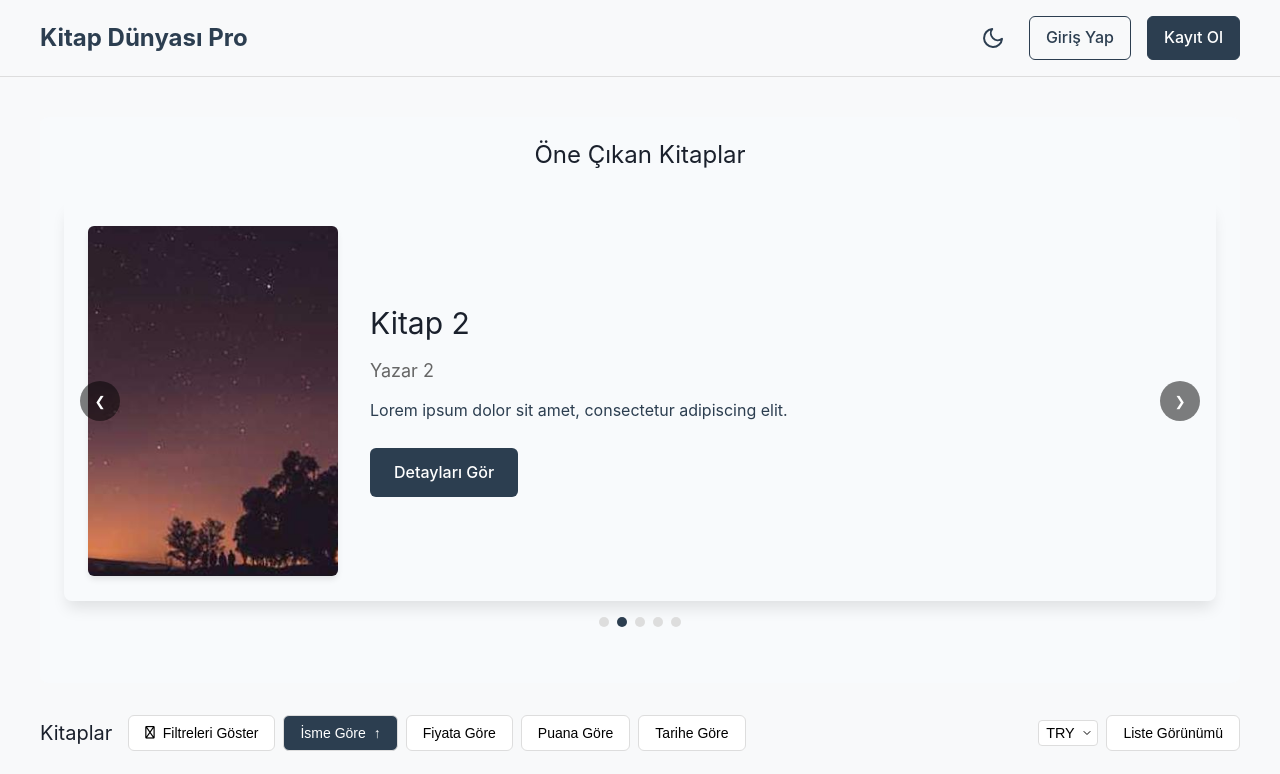
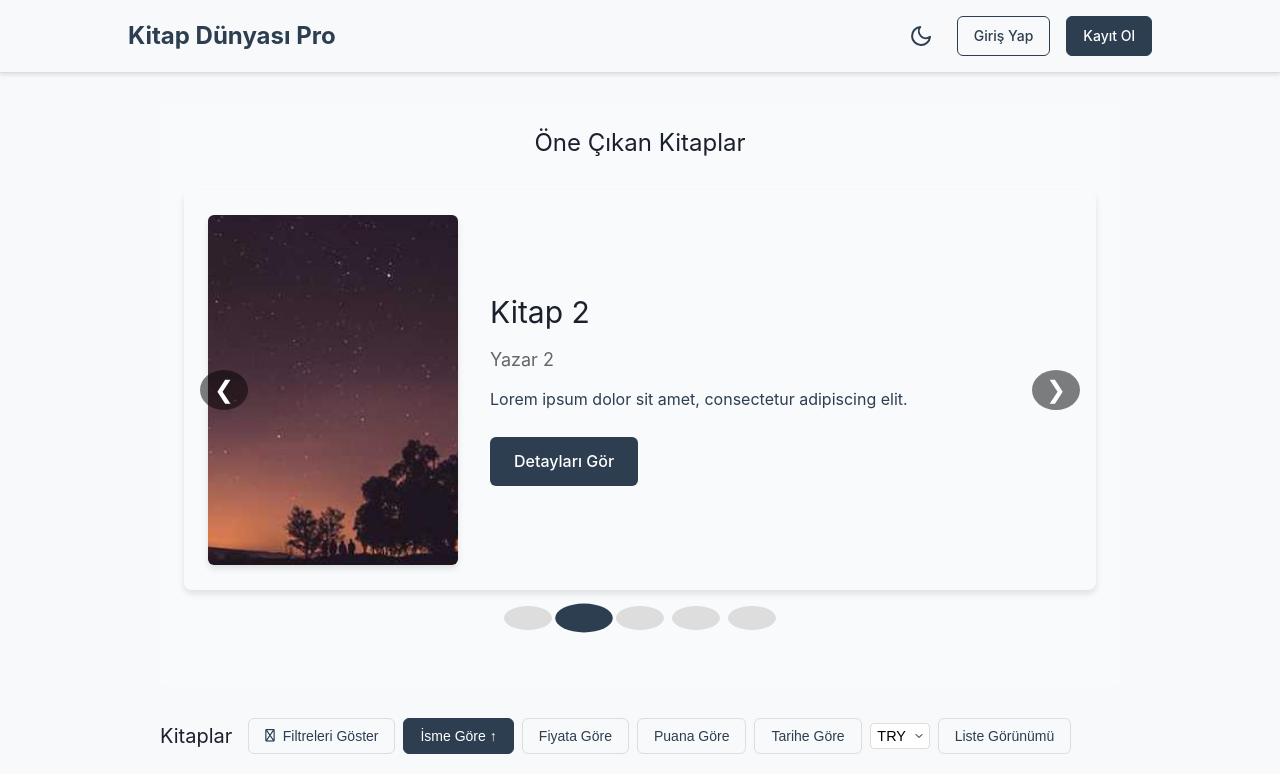
Before and after one commit to oguzhan-baysal/kitap-dunyasi-pro, a Vue app: page / in a window 1280 px wide. Shown: the top 774 px of the page. Built offline with nearby package versions, Linux system fonts and the light colour scheme; no server answers.

Commit message:
responsive

```diff
--- a/src/App.vue
+++ b/src/App.vue
@@ -48,6 +48,25 @@ onMounted(async () => {
 .main-content {
   flex: 1;
   padding: $spacing-4;
+  width: 100%;
+  max-width: 1200px;
+  margin: 0 auto;
+
+  @media (max-width: $breakpoint-xl) {
+    max-width: 1024px;
+  }
+
+  @media (max-width: $breakpoint-lg) {
+    max-width: 768px;
+  }
+
+  @media (max-width: $breakpoint-md) {
+    padding: $spacing-3;
+  }
+
+  @media (max-width: $breakpoint-sm) {
+    padding: $spacing-2;
+  }
 }
 
 :root {
@@ -81,6 +100,18 @@ onMounted(async () => {
   --color-input-bg: #ffffff;
   --color-button-text: #000000;
   --color-button-bg: #ffffff;
+
+  // Responsive tipografi
+  --font-size-base: 16px;
+  --line-height-base: 1.6;
+
+  @media (max-width: $breakpoint-lg) {
+    --font-size-base: 15px;
+  }
+
+  @media (max-width: $breakpoint-md) {
+    --font-size-base: 14px;
+  }
 }
 
 [data-theme="dark"] {
@@ -134,10 +165,10 @@ body {
   min-height: 100vh;
   color: var(--color-text);
   background: var(--color-background);
-  line-height: 1.6;
+  line-height: var(--line-height-base);
   font-family: Inter, -apple-system, BlinkMacSystemFont, 'Segoe UI', Roboto, Oxygen, Ubuntu,
     Cantarell, 'Fira Sans', 'Droid Sans', 'Helvetica Neue', sans-serif;
-  font-size: 16px;
+  font-size: var(--font-size-base);
   text-rendering: optimizeLegibility;
   -webkit-font-smoothing: antialiased;
   -moz-osx-font-smoothing: grayscale;
@@ -147,6 +178,14 @@ button {
   background-color: var(--color-button-bg);
   color: var(--color-button-text);
   border: 1px solid var(--color-border);
+  padding: 0.75rem 1.5rem;
+  border-radius: 6px;
+  font-size: var(--font-size-base);
+  cursor: pointer;
+
+  @media (max-width: $breakpoint-md) {
+    padding: 0.625rem 1.25rem;
+  }
 
   &:hover {
     border-color: var(--color-border-hover);
@@ -157,19 +196,97 @@ input, select, textarea {
   background-color: var(--color-input-bg);
   color: var(--color-text);
   border: 1px solid var(--color-border);
+  padding: 0.75rem;
+  border-radius: 6px;
+  font-size: var(--font-size-base);
+  width: 100%;
+
+  @media (max-width: $breakpoint-md) {
+    padding: 0.625rem;
+  }
 
   &:focus {
     border-color: var(--color-primary);
+    outline: none;
   }
 }
 
 .card {
   background-color: var(--color-card-bg);
   border: 1px solid var(--color-border);
+  border-radius: 8px;
+  padding: 1.5rem;
+
+  @media (max-width: $breakpoint-md) {
+    padding: 1rem;
+  }
+
+  @media (max-width: $breakpoint-sm) {
+    padding: 0.75rem;
+  }
 }
 
 [role="link"] {
   cursor: pointer;
   display: inline-block;
 }
+
+// Responsive grid sistem
+.grid {
+  display: grid;
+  gap: 1.5rem;
+  grid-template-columns: repeat(auto-fit, minmax(280px, 1fr));
+
+  @media (max-width: $breakpoint-md) {
+    gap: 1rem;
+    grid-template-columns: repeat(auto-fit, minmax(240px, 1fr));
+  }
+
+  @media (max-width: $breakpoint-sm) {
+    gap: 0.75rem;
+    grid-template-columns: 1fr;
+  }
+}
+
+// Responsive flex container
+.flex-container {
+  display: flex;
+  gap: 1.5rem;
+
+  @media (max-width: $breakpoint-md) {
+    gap: 1rem;
+  }
+
+  @media (max-width: $breakpoint-sm) {
+    flex-direction: column;
+    gap: 0.75rem;
+  }
+}
+
+// Yardımcı sınıflar
+.hide-on-mobile {
+  @media (max-width: $breakpoint-sm) {
+    display: none !important;
+  }
+}
+
+.show-on-mobile {
+  display: none !important;
+
+  @media (max-width: $breakpoint-sm) {
+    display: block !important;
+  }
+}
+
+.text-center-mobile {
+  @media (max-width: $breakpoint-sm) {
+    text-align: center !important;
+  }
+}
+
+.full-width-mobile {
+  @media (max-width: $breakpoint-sm) {
+    width: 100% !important;
+  }
+}
 </style>
--- a/src/components/books/BookSlider.vue
+++ b/src/components/books/BookSlider.vue
@@ -102,6 +102,10 @@ onBeforeUnmount(() => {
   width: 100%;
   margin: 2rem 0;
   position: relative;
+
+  @media (max-width: $breakpoint-sm) {
+    margin: 1rem 0;
+  }
 }
 
 .slider-container {
@@ -110,8 +114,12 @@ onBeforeUnmount(() => {
   height: 400px;
   overflow: hidden;
   border-radius: $border-radius-lg;
-  background: var(--bg-primary);
-  box-shadow: $shadow-lg;
+  background: var(--color-background-soft);
+  box-shadow: 0 4px 6px rgba(0, 0, 0, 0.1);
+
+  @media (max-width: $breakpoint-sm) {
+    height: 550px;
+  }
 }
 
 .slides {
@@ -128,6 +136,7 @@ onBeforeUnmount(() => {
   height: 100%;
   opacity: 0;
   transition: opacity 0.5s ease-in-out;
+  overflow: hidden;
 
   &.active {
     opacity: 1;
@@ -140,28 +149,73 @@ onBeforeUnmount(() => {
   height: 100%;
   padding: $spacing-6;
   gap: $spacing-8;
+  background: linear-gradient(90deg, var(--color-background-soft) 0%, transparent 100%);
+
+  @media (max-width: $breakpoint-sm) {
+    flex-direction: column;
+    padding: $spacing-4;
+    gap: $spacing-4;
+    justify-content: flex-start;
+    text-align: center;
+    background: linear-gradient(0deg, var(--color-background-soft) 0%, transparent 100%);
+    height: 100%;
+    overflow-y: auto;
+    -webkit-overflow-scrolling: touch;
+
+    &::-webkit-scrollbar {
+      display: none;
+    }
+  }
 
   img {
     width: 250px;
     height: 350px;
     object-fit: cover;
     border-radius: $border-radius;
-    box-shadow: $shadow-md;
+    box-shadow: 0 4px 6px rgba(0, 0, 0, 0.1);
+
+    @media (max-width: $breakpoint-sm) {
+      width: 160px;
+      height: 240px;
+      margin-top: $spacing-4;
+      margin-bottom: $spacing-4;
+      flex-shrink: 0;
+    }
   }
 
   .book-info {
     flex: 1;
+    max-width: 600px;
+
+    @media (max-width: $breakpoint-sm) {
+      max-width: 100%;
+      padding: 0;
+      display: flex;
+      flex-direction: column;
+      align-items: center;
+    }
 
     h2 {
       font-size: $font-size-3xl;
       color: var(--color-heading);
       margin-bottom: $spacing-4;
+
+      @media (max-width: $breakpoint-sm) {
+        font-size: $font-size-xl;
+        margin-bottom: $spacing-3;
+        padding: 0 $spacing-2;
+      }
     }
 
     .author {
       font-size: $font-size-lg;
       color: var(--color-text-light);
       margin-bottom: $spacing-3;
+
+      @media (max-width: $breakpoint-sm) {
+        font-size: $font-size-base;
+        margin-bottom: $spacing-3;
+      }
     }
 
     .description {
@@ -172,6 +226,15 @@ onBeforeUnmount(() => {
       -webkit-line-clamp: 3;
       -webkit-box-orient: vertical;
       overflow: hidden;
+
+      @media (max-width: $breakpoint-sm) {
+        font-size: $font-size-base;
+        margin-bottom: $spacing-4;
+        -webkit-line-clamp: 3;
+        line-height: 1.5;
+        padding: 0 $spacing-3;
+        max-width: 100%;
+      }
     }
 
     .details-button {
@@ -181,11 +244,20 @@ onBeforeUnmount(() => {
       color: white;
       border-radius: $border-radius;
       text-decoration: none;
-      font-weight: $font-weight-medium;
-      transition: background-color 0.2s;
+      font-weight: 500;
+      transition: all 0.2s;
+
+      @media (max-width: $breakpoint-sm) {
+        padding: $spacing-3 $spacing-8;
+        font-size: $font-size-base;
+        width: auto;
+        min-width: 200px;
+        margin-bottom: $spacing-4;
+      }
 
       &:hover {
         background-color: var(--color-primary-dark);
+        transform: translateY(-1px);
       }
     }
   }
@@ -203,7 +275,17 @@ onBeforeUnmount(() => {
   border-radius: 50%;
   cursor: pointer;
   z-index: 2;
-  transition: background-color 0.2s;
+  transition: all 0.2s;
+  display: flex;
+  align-items: center;
+  justify-content: center;
+  font-size: 1.5rem;
+
+  @media (max-width: $breakpoint-sm) {
+    width: 32px;
+    height: 32px;
+    font-size: 1.25rem;
+  }
 
   &:hover {
     background: rgba(0, 0, 0, 0.7);
@@ -211,10 +293,18 @@ onBeforeUnmount(() => {
 
   &.prev {
     left: $spacing-4;
+
+    @media (max-width: $breakpoint-sm) {
+      left: $spacing-2;
+    }
   }
 
   &.next {
     right: $spacing-4;
+
+    @media (max-width: $breakpoint-sm) {
+      right: $spacing-2;
+    }
   }
 }
 
@@ -224,6 +314,11 @@ onBeforeUnmount(() => {
   gap: $spacing-2;
   margin-top: $spacing-4;
 
+  @media (max-width: $breakpoint-sm) {
+    margin-top: $spacing-2;
+    gap: $spacing-1;
+  }
+
   .dot {
     width: 10px;
     height: 10px;
@@ -231,10 +326,16 @@ onBeforeUnmount(() => {
     background: var(--color-border);
     border: none;
     cursor: pointer;
-    transition: background-color 0.2s;
+    transition: all 0.2s;
+
+    @media (max-width: $breakpoint-sm) {
+      width: 8px;
+      height: 8px;
+    }
 
     &.active {
       background: var(--color-primary);
+      transform: scale(1.2);
     }
 
     &:hover {
@@ -242,33 +343,4 @@ onBeforeUnmount(() => {
     }
   }
 }
-
-@media (max-width: 768px) {
-  .slider-container {
-    height: auto;
-  }
-
-  .slide-content {
-    flex-direction: column;
-    padding: $spacing-4;
-    gap: $spacing-4;
-
-    img {
-      width: 200px;
-      height: 280px;
-    }
-
-    .book-info {
-      text-align: center;
-
-      h2 {
-        font-size: $font-size-2xl;
-      }
-
-      .description {
-        -webkit-line-clamp: 2;
-      }
-    }
-  }
-}
 </style>
--- a/src/components/layout/Header.vue
+++ b/src/components/layout/Header.vue
@@ -1,15 +1,21 @@
 <script setup lang="ts">
 import { RouterLink } from 'vue-router'
 import { useStore } from 'vuex'
-import { computed } from 'vue'
+import { computed, ref } from 'vue'
 import ThemeToggle from '@/components/ui/ThemeToggle.vue'
 
 const store = useStore()
 const isLoggedIn = computed(() => store.getters['auth/isLoggedIn'])
 const user = computed(() => store.getters['auth/user'])
+const isMobileMenuOpen = ref(false)
 
 const logout = () => {
   store.dispatch('auth/logout')
+  isMobileMenuOpen.value = false
+}
+
+const toggleMobileMenu = () => {
+  isMobileMenuOpen.value = !isMobileMenuOpen.value
 }
 </script>
 
@@ -17,22 +23,37 @@ const logout = () => {
   <header class="header">
     <nav class="nav">
       <RouterLink to="/" class="logo">Kitap Dünyası Pro</RouterLink>
-      <div class="nav-right">
+
+      <!-- Mobil Menü Butonu -->
+      <button class="mobile-menu-btn show-on-mobile" @click="toggleMobileMenu">
+        <span class="menu-icon"></span>
+      </button>
+
+      <!-- Navigasyon Menüsü -->
+      <div class="nav-right" :class="{ 'mobile-menu-open': isMobileMenuOpen }">
         <ThemeToggle />
         <template v-if="isLoggedIn">
-          <RouterLink to="/profile" class="user-name">{{ user?.name }}</RouterLink>
+          <RouterLink to="/profile" class="user-name" @click="isMobileMenuOpen = false">
+            {{ user?.name }}
+          </RouterLink>
           <button @click="logout" class="logout-btn">Çıkış Yap</button>
         </template>
         <template v-else>
-          <RouterLink to="/login" class="login-btn">Giriş Yap</RouterLink>
-          <RouterLink to="/register" class="register-btn">Kayıt Ol</RouterLink>
+          <RouterLink to="/login" class="login-btn" @click="isMobileMenuOpen = false">
+            Giriş Yap
+          </RouterLink>
+          <RouterLink to="/register" class="register-btn" @click="isMobileMenuOpen = false">
+            Kayıt Ol
+          </RouterLink>
         </template>
       </div>
     </nav>
   </header>
 </template>
 
-<style scoped>
+<style lang="scss" scoped>
+@use '@/assets/styles/_variables.scss' as *;
+
 .header {
   background-color: var(--color-background);
   border-bottom: 1px solid var(--color-border);
@@ -40,6 +61,11 @@ const logout = () => {
   position: sticky;
   top: 0;
   z-index: 100;
+  box-shadow: 0 2px 4px rgba(0, 0, 0, 0.1);
+
+  @media (max-width: $breakpoint-sm) {
+    padding: 0.75rem;
+  }
 }
 
 .nav {
@@ -48,6 +74,15 @@ const logout = () => {
   justify-content: space-between;
   max-width: 1200px;
   margin: 0 auto;
+  position: relative;
+
+  @media (max-width: $breakpoint-xl) {
+    max-width: 1024px;
+  }
+
+  @media (max-width: $breakpoint-lg) {
+    max-width: 768px;
+  }
 }
 
 .logo {
@@ -55,12 +90,90 @@ const logout = () => {
   font-weight: bold;
   color: var(--color-primary);
   text-decoration: none;
+  z-index: 102;
+
+  @media (max-width: $breakpoint-sm) {
+    font-size: 1.25rem;
+  }
+}
+
+.mobile-menu-btn {
+  display: none;
+  border: none;
+  background: none;
+  cursor: pointer;
+  padding: 0.5rem;
+  z-index: 102;
+
+  @media (max-width: $breakpoint-sm) {
+    display: block;
+  }
+
+  .menu-icon {
+    display: block;
+    width: 24px;
+    height: 2px;
+    background-color: var(--color-text);
+    position: relative;
+    transition: background-color 0.3s;
+
+    &::before,
+    &::after {
+      content: '';
+      position: absolute;
+      width: 24px;
+      height: 2px;
+      background-color: var(--color-text);
+      transition: transform 0.3s;
+    }
+
+    &::before {
+      top: -6px;
+    }
+
+    &::after {
+      bottom: -6px;
+    }
+  }
+
+  &.active {
+    .menu-icon {
+      background-color: transparent;
+
+      &::before {
+        transform: rotate(45deg) translate(6px, 6px);
+      }
+
+      &::after {
+        transform: rotate(-45deg) translate(6px, -6px);
+      }
+    }
+  }
 }
 
 .nav-right {
   display: flex;
   align-items: center;
   gap: 1rem;
+
+  @media (max-width: $breakpoint-sm) {
+    display: none;
+    position: fixed;
+    top: 0;
+    left: 0;
+    right: 0;
+    bottom: 0;
+    background-color: var(--color-background);
+    flex-direction: column;
+    justify-content: center;
+    gap: 1.5rem;
+    z-index: 101;
+    padding: 2rem;
+
+    &.mobile-menu-open {
+      display: flex;
+    }
+  }
 }
 
 .user-name {
@@ -71,11 +184,15 @@ const logout = () => {
   border-radius: 0.375rem;
   transition: all 0.2s;
   cursor: pointer;
-}
 
-.user-name:hover {
-  color: var(--color-primary);
-  background: var(--color-background-soft);
+  @media (max-width: $breakpoint-sm) {
+    font-size: 1.25rem;
+  }
+
+  &:hover {
+    color: var(--color-primary);
+    background: var(--color-background-soft);
+  }
 }
 
 .login-btn,
@@ -86,6 +203,13 @@ const logout = () => {
   font-weight: 500;
   text-decoration: none;
   transition: all 0.2s;
+  font-size: 0.875rem;
+
+  @media (max-width: $breakpoint-sm) {
+    padding: 0.5rem 0.75rem;
+    font-size: 0.875rem;
+    width: auto;
+  }
 }
 
 .login-btn {
--- a/src/views/HomeView.vue
+++ b/src/views/HomeView.vue
@@ -144,10 +144,14 @@ onMounted(async () => {
 @use '@/assets/styles/_variables.scss' as *;
 
 .home {
-  padding: $spacing-6;
+  padding: $spacing-4;
   max-width: 1400px;
   margin: 0 auto;
   min-height: 100vh;
+
+  @media (max-width: $breakpoint-sm) {
+    padding: $spacing-2;
+  }
 }
 
 .books-section {
@@ -161,11 +165,21 @@ onMounted(async () => {
   border-radius: $border-radius-lg;
   width: 100%;
 
+  @media (max-width: $breakpoint-sm) {
+    margin-bottom: $spacing-4;
+    padding: $spacing-3;
+  }
+
   h1 {
     font-size: $font-size-2xl;
     color: var(--color-heading);
     margin-bottom: $spacing-6;
     text-align: center;
+
+    @media (max-width: $breakpoint-sm) {
+      font-size: $font-size-xl;
+      margin-bottom: $spacing-4;
+    }
   }
 }
 
@@ -180,17 +194,34 @@ onMounted(async () => {
     margin-bottom: $spacing-6;
     width: 100%;
 
+    @media (max-width: $breakpoint-sm) {
+      flex-direction: column;
+      gap: $spacing-4;
+      margin-bottom: $spacing-4;
+    }
+
     .header-left {
       display: flex;
       align-items: center;
       gap: $spacing-4;
       flex: 1;
 
+      @media (max-width: $breakpoint-sm) {
+        width: 100%;
+        flex-direction: column;
+        align-items: flex-start;
+        gap: $spacing-2;
+      }
+
       h2 {
         font-size: $font-size-xl;
         color: var(--color-heading);
         margin: 0;
         white-space: nowrap;
+
+        @media (max-width: $breakpoint-sm) {
+          font-size: $font-size-lg;
+        }
       }
     }
 
@@ -198,60 +229,73 @@ onMounted(async () => {
       display: flex;
       gap: $spacing-2;
       align-items: center;
-      flex: 1;
+      flex-wrap: wrap;
+
+      @media (max-width: $breakpoint-sm) {
+        width: 100%;
+        display: grid;
+        grid-template-columns: repeat(2, 1fr);
+        gap: $spacing-2;
+        padding: $spacing-2 0;
+      }
 
       .view-controls {
         display: flex;
         gap: $spacing-2;
         align-items: center;
         margin-left: auto;
+
+        @media (max-width: $breakpoint-sm) {
+          width: 100%;
+          grid-column: 1 / -1;
+          margin-left: 0;
+          display: grid;
+          grid-template-columns: repeat(2, 1fr);
+          margin-top: $spacing-2;
+        }
       }
 
       button {
         padding: $spacing-2 $spacing-4;
         border: 1px solid var(--color-border);
         border-radius: $border-radius;
-        background: #ffffff;
-        color: #000000;
+        background: var(--color-background);
+        color: var(--color-text);
         cursor: pointer;
-        transition: none;
+        transition: all 0.2s;
         font-size: $font-size-sm;
         height: 36px;
         min-width: fit-content;
+        white-space: nowrap;
+        display: flex;
+        align-items: center;
+        justify-content: center;
+
+        @media (max-width: $breakpoint-sm) {
+          width: 100%;
+          height: 40px;
+          font-size: $font-size-sm;
+          padding: $spacing-2;
+          white-space: normal;
+          text-align: center;
+          line-height: 1.2;
+        }
 
         &:hover {
-          background: #ffffff !important;
-          border-color: var(--color-border);
+          border-color: var(--color-primary);
+          color: var(--color-primary);
+          background: var(--color-background-soft);
         }
 
         &.active {
-          background: var(--color-primary) !important;
-          color: #ffffff;
+          background: var(--color-primary);
+          color: white;
+          border-color: var(--color-primary);
         }
 
         .sort-indicator {
           margin-left: $spacing-1;
         }
-      }
-    }
-
-    .view-toggle {
-      padding: $spacing-2 $spacing-4;
-      background: #ffffff;
-      border: 1px solid var(--color-border);
-      border-radius: $border-radius;
-      color: #000000;
-      font-size: $font-size-sm;
-      cursor: pointer;
-      transition: none;
-      min-width: 140px;
-      height: 36px;
-      margin-left: auto;
-
-      &:hover {
-        background: #ffffff !important;
-        border-color: var(--color-border);
-        color: var(--color-primary);
       }
     }
   }
@@ -263,9 +307,18 @@ onMounted(async () => {
   width: 100%;
   display: grid;
 
+  @media (max-width: $breakpoint-sm) {
+    margin-bottom: $spacing-4;
+  }
+
   &.grid {
-    grid-template-columns: repeat(3, minmax(0, 1fr));
+    grid-template-columns: repeat(auto-fill, minmax(280px, 1fr));
     gap: $spacing-4;
+
+    @media (max-width: $breakpoint-sm) {
+      grid-template-columns: 1fr;
+      gap: $spacing-3;
+    }
 
     .book-card {
       width: 100%;
@@ -278,6 +331,10 @@ onMounted(async () => {
     display: flex;
     flex-direction: column;
     gap: $spacing-4;
+
+    @media (max-width: $breakpoint-sm) {
+      gap: $spacing-3;
+    }
   }
 }
 
@@ -285,6 +342,10 @@ onMounted(async () => {
   display: flex;
   justify-content: center;
   padding: $spacing-8;
+
+  @media (max-width: $breakpoint-sm) {
+    padding: $spacing-4;
+  }
 
   .loader {
     width: 40px;
@@ -300,6 +361,10 @@ onMounted(async () => {
   text-align: center;
   padding: $spacing-8;
   color: var(--color-text-light);
+
+  @media (max-width: $breakpoint-sm) {
+    padding: $spacing-4;
+  }
 }
 
 .no-books {
@@ -307,6 +372,11 @@ onMounted(async () => {
   padding: $spacing-8;
   color: var(--color-text-light);
   font-size: $font-size-lg;
+
+  @media (max-width: $breakpoint-sm) {
+    padding: $spacing-4;
+    font-size: $font-size-base;
+  }
 }
 
 @keyframes spin {
@@ -363,25 +433,34 @@ onMounted(async () => {
 .filter-toggle {
   display: flex;
   align-items: center;
+  justify-content: center;
   gap: $spacing-2;
   padding: $spacing-2 $spacing-4;
-  background: #ffffff;
+  background: var(--color-background);
   border: 1px solid var(--color-border);
   border-radius: $border-radius;
-  color: #000000;
+  color: var(--color-text);
   font-size: $font-size-sm;
   cursor: pointer;
-  transition: none;
+  transition: all 0.2s;
   height: 36px;
+  white-space: nowrap;
+
+  @media (max-width: $breakpoint-sm) {
+    width: 100%;
+    grid-column: 1 / -1;
+    margin-bottom: $spacing-2;
+    height: 40px;
+  }
 
   i {
     font-size: 0.9em;
   }
 
   &:hover {
-    background: #ffffff !important;
-    border-color: var(--color-border);
+    border-color: var(--color-primary);
     color: var(--color-primary);
+    background: var(--color-background-soft);
   }
 
   &:active {
@@ -451,27 +530,6 @@ input {
   }
 }
 
-[data-theme="dark"] {
-  .filter-buttons button,
-  .filter-toggle,
-  .view-toggle {
-    background: #ffffff !important;
-    color: #000000;
-    border: 1px solid #e5e7eb;
-
-    &:hover {
-      background: #ffffff !important;
-      border-color: #e5e7eb;
-    }
-
-    &.active {
-      background: var(--color-primary) !important;
-      color: #ffffff;
-      border-color: var(--color-primary);
-    }
-  }
-}
-
 .filter-buttons {
   button {
     background: #ffffff;
```
Also changed, not shown: src/views/BookManage.vue (+79 -0 lines).
